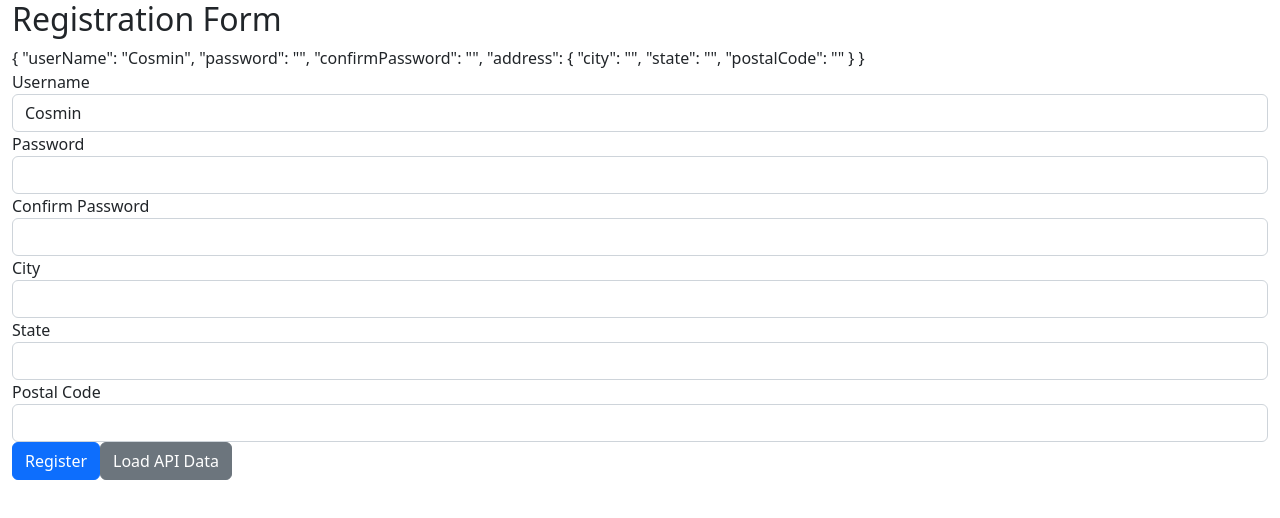
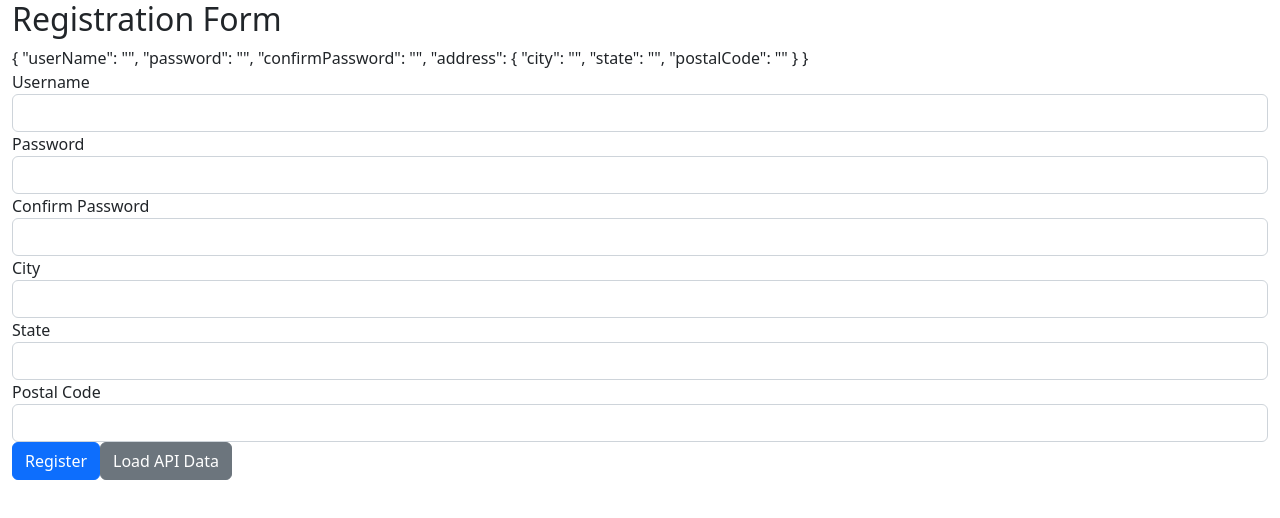
Before and after one commit to AdrianCosmin18/Reactive-Forms, an Angular app: page / in a window 1280 px wide. Shown: the top 518 px of the page. Built offline with nearby package versions, Linux system fonts and the light colour scheme.

Commit message:
add validation rule and change to formBuilder

```diff
--- a/src/app/app.component.html
+++ b/src/app/app.component.html
@@ -6,7 +6,15 @@
 
     <div class="form-group">
       <label>Username</label>
-      <input formControlName="userName" type="text" class="form-control">
+      <input [ngClass]="userName?.invalid  &&
+                        userName?.touched ? 'is-invalid' : ''"
+             formControlName="userName"
+             type="text"
+             class="form-control">
+      <div *ngIf="userName?.invalid && userName?.touched">
+        <small *ngIf="userName?.errors?.['required']" class="text-danger">Username is required </small>
+        <small *ngIf="userName?.errors?.['minlength']" class="text-danger">Username must be at least 3 characters</small>
+      </div>
     </div>
 
     <div class="form-group">
--- a/src/app/app.component.ts
+++ b/src/app/app.component.ts
@@ -1,5 +1,5 @@
 import { Component } from '@angular/core';
-import {FormControl, FormGroup} from "@angular/forms";
+import {FormBuilder, FormControl, FormGroup, Validators} from "@angular/forms";
 
 @Component({
   selector: 'app-root',
@@ -7,17 +7,34 @@ import {FormControl, FormGroup} from "@angular/forms";
   styleUrls: ['./app.component.css']
 })
 export class AppComponent {
-  registrationForm = new FormGroup({
-    userName: new FormControl('Cosmin'),
-    password: new FormControl(''),
-    confirmPassword: new FormControl(''),
-    address: new FormGroup({
-      city: new FormControl(''),
-      state: new FormControl(''),
-      postalCode: new FormControl('')
+  // registrationForm = new FormGroup({
+  //   userName: new FormControl('Cosmin'),
+  //   password: new FormControl(''),
+  //   confirmPassword: new FormControl(''),
+  //   address: new FormGroup({
+  //     city: new FormControl(''),
+  //     state: new FormControl(''),
+  //     postalCode: new FormControl('')
+  //   })
+  // });
+
+  public get userName() {
+    return this.registrationForm.get('userName');
+  }
+
+  constructor(private formBuilder: FormBuilder) {}
+
+  //form builder-ul este un altfel de mod de a crea form grups/control
+  public registrationForm = this.formBuilder.group({
+    userName: ['', [Validators.required, Validators.minLength(3)]],
+    password: [''],
+    confirmPassword: [""],
+    address: this.formBuilder.group({
+      city: [""],
+      state: [""],
+      postalCode: ['']
     })
-  });
-  title = 'reactive-forms';
+  })
 
   loadApiData(){
     this.registrationForm.setValue({// completam total fromul
--- a/src/app/app.module.ts
+++ b/src/app/app.module.ts
@@ -3,11 +3,11 @@ import { BrowserModule } from '@angular/platform-browser';
 
 import { AppRoutingModule } from './app-routing.module';
 import { AppComponent } from './app.component';
-import {ReactiveFormsModule} from "@angular/forms";
+import {FormBuilder, ReactiveFormsModule} from "@angular/forms";
 
 @NgModule({
   declarations: [
-    AppComponent
+    AppComponent,
   ],
   imports: [
     BrowserModule,
```
